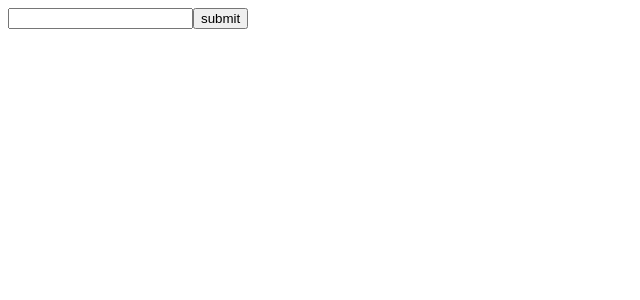
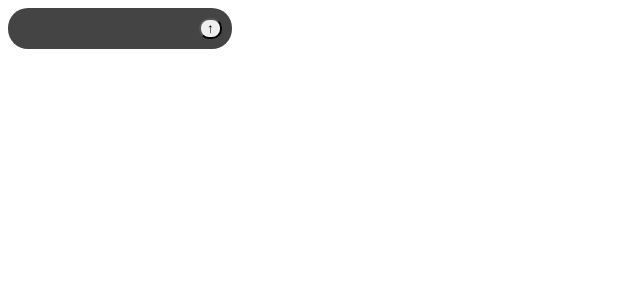
Before and after one commit to indian-coder-aarush/Web-Agent, a React (Create React App) app in the folder frontend/: page / in a window 1280 px wide. Shown: the top 300 px of the page, without its empty margins (0-640 px from the left). Built offline with nearby package versions, Linux system fonts and the light colour scheme.

Commit message:
styled the iput element

```diff
--- a/frontend/src/App.css
+++ b/frontend/src/App.css
@@ -1,38 +1,21 @@
-.App {
-  text-align: center;
+.button{
+    border-radius: 10px;
 }
 
-.App-logo {
-  height: 40vmin;
-  pointer-events: none;
+.prompt-input{
+    border: none;
+    background-color: inherit;
 }
 
-@media (prefers-reduced-motion: no-preference) {
-  .App-logo {
-    animation: App-logo-spin infinite 20s linear;
-  }
+.prompt-input:focus{
+    border: none;
+    outline: none;
+    background-color: inherit;
 }
 
-.App-header {
-  background-color: #282c34;
-  min-height: 100vh;
-  display: flex;
-  flex-direction: column;
-  align-items: center;
-  justify-content: center;
-  font-size: calc(10px + 2vmin);
-  color: white;
+.prompt-input-container{
+    background-color: #444444;
+    padding: 10px;
+    display: inline-block;
+    border-radius: 20px;
 }
-
-.App-link {
-  color: #61dafb;
-}
-
-@keyframes App-logo-spin {
-  from {
-    transform: rotate(0deg);
-  }
-  to {
-    transform: rotate(360deg);
-  }
-}
--- a/frontend/src/App.js
+++ b/frontend/src/App.js
@@ -13,11 +13,11 @@ function App() {
     }
 
     return (
-        <>
-            <input onChange={prompt_change} value={Prompt}/>
-            <button onClick={button_click}>submit</button>
-        </>
-    )
+        <div className = "prompt-input-container">
+            <input onChange={prompt_change} value={Prompt} className="prompt-input"/>
+            <button onClick={button_click} className = "button">↑</button>
+        </div>
+)
 }
 
 export default App;
```
